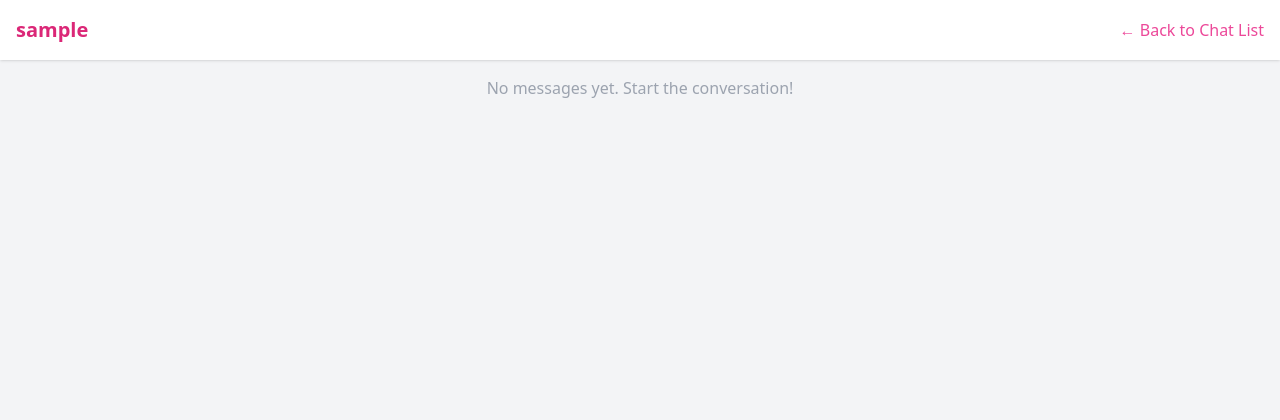
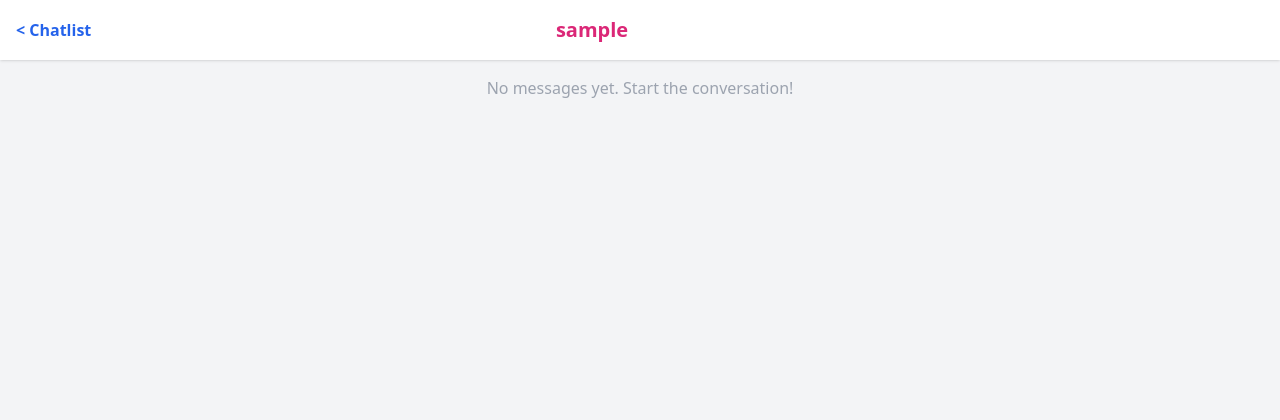
Before and after one commit to andrz93/Crushmate-final, a Django app: template chat/templates/chat/chat_room.html in a window 1280 px wide. Shown: the top 420 px of the page. Run offline with Django 5.2, Linux system fonts and the light colour scheme; the template is opened without the code that fills it: values that come from a table or form of the project are taken from there, others are empty; tables that the repository leaves empty hold one stand-in row (values such as "Sample post"); parts of the project's set-up code (start-up, migrations or seed data) failed here and were passed over; some libraries are stand-ins or nearby versions.

Commit message:
username in the middle and back to last page on the top left

```diff
--- a/chat/templates/chat/chat_room.html
+++ b/chat/templates/chat/chat_room.html
@@ -11,10 +11,16 @@
 <body class="bg-gray-100 h-screen flex flex-col">
 
   <!-- 聊天室標題與返回按鈕 -->
-  <header class="bg-white shadow p-4 flex justify-between items-center">
-    <h2 class="text-xl font-bold text-pink-600">{{ recipient.username }}</h2>
-    <a href="{% url 'user_list' %}" class="text-pink-500 hover:underline">← Back to Chat List</a>
-  </header>
+    <header class="bg-white shadow p-4 flex items-center justify-between relative">
+      <!-- 返回按鈕 -->
+      <a href="{% url 'user_list' %}" class="text-blue-600 font-semibold absolute left-4">&lt; Chatlist</a>
+
+      <!-- 中央標題 -->
+      <h2 class="text-xl font-bold text-pink-600 mx-auto">{{ recipient.username }}</h2>
+
+      <!-- 用空白 div 佔右側空間以對稱 -->
+      <div class="w-24"></div>
+    </header>
 
   <!--  聊天訊息區塊（主體） -->
   <main id="chat-log" class="flex-1 overflow-y-auto p-4 space-y-3">
```
